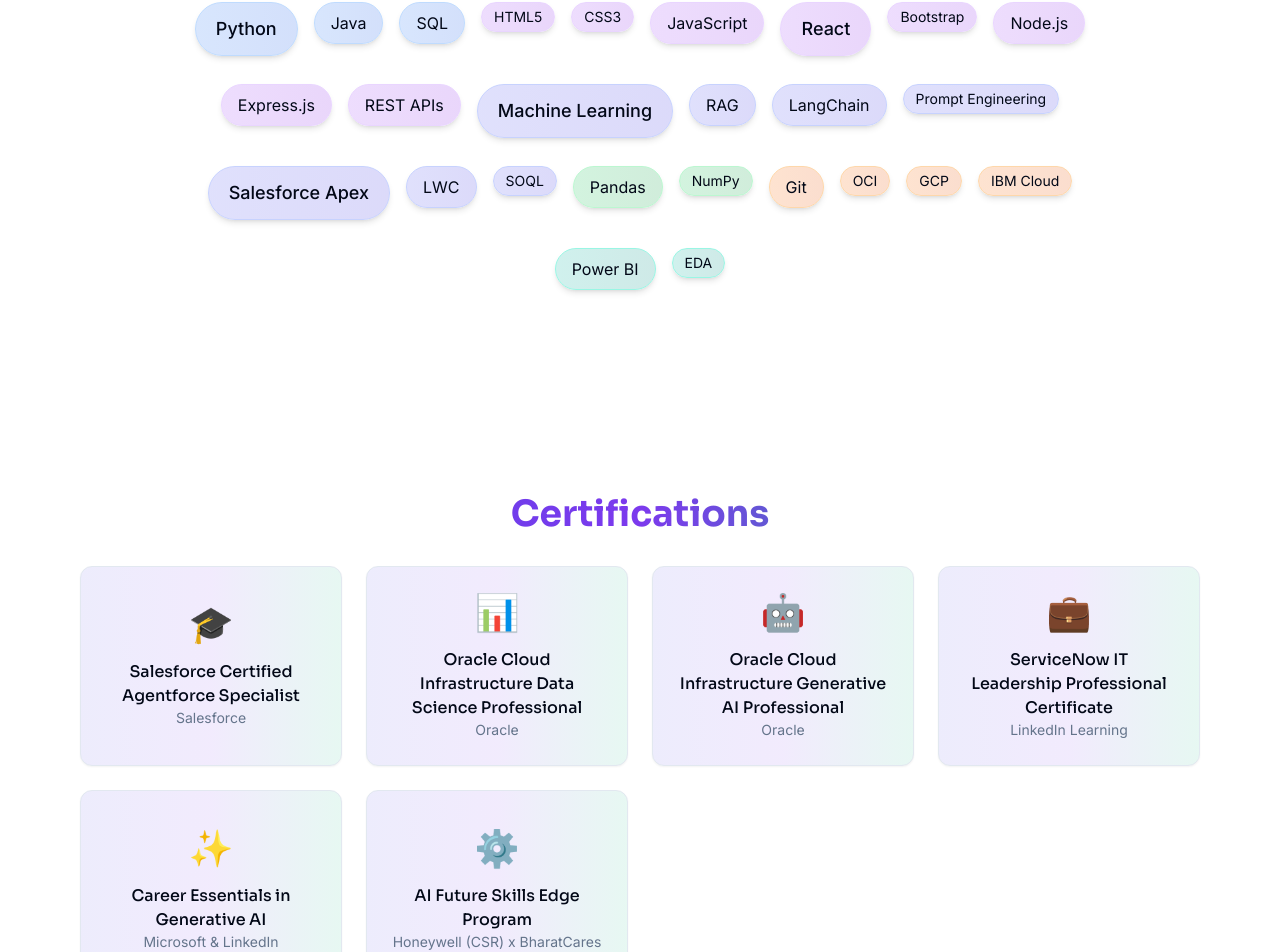
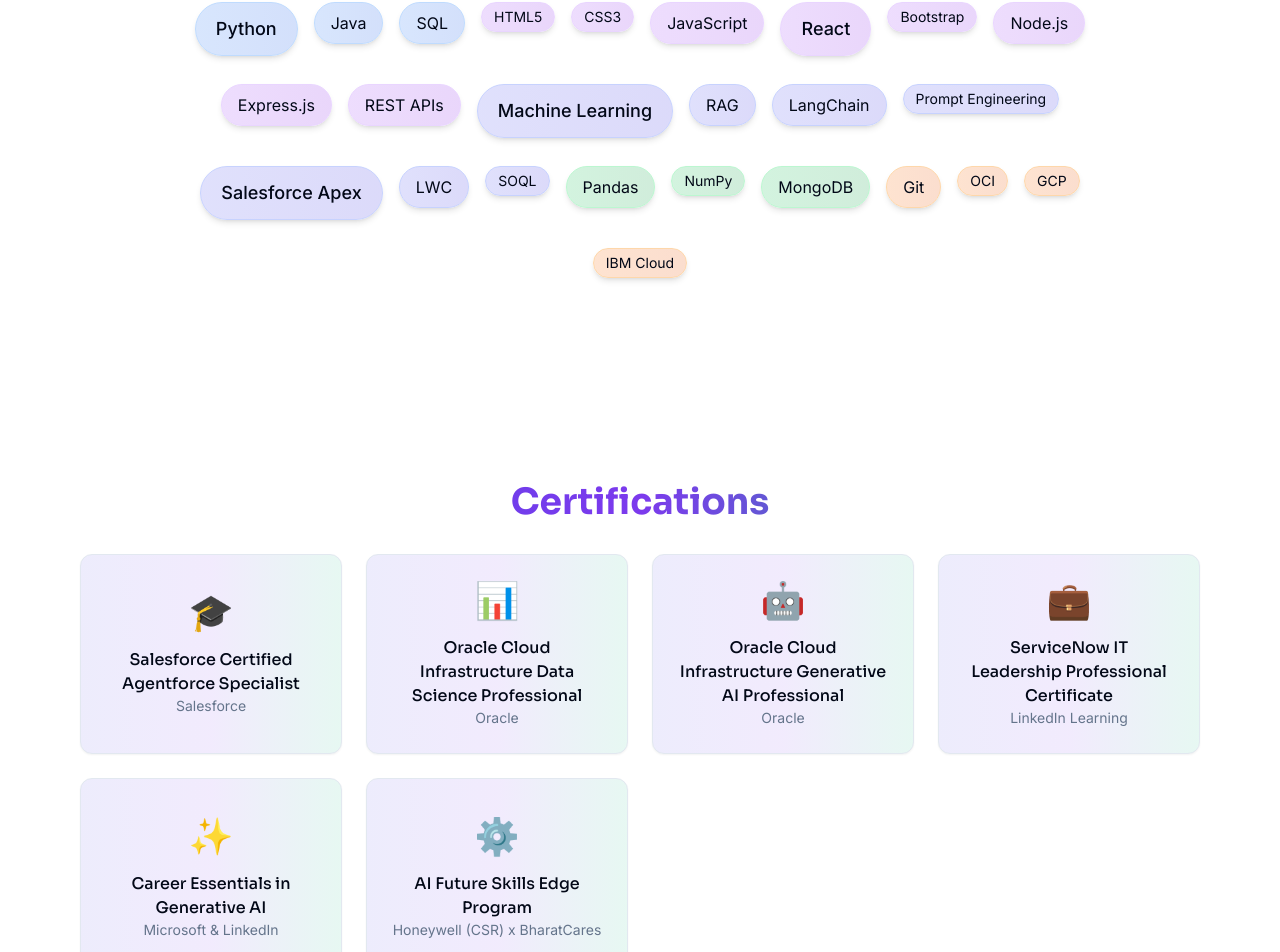
Before and after one commit to akhiranandan2003/portfolio, a React (Vite) app: page / in a window 1280 px wide. Shown: the part 3212-4164 px from the top of the page. Built offline with nearby package versions, Linux system fonts and the light colour scheme.

Commit message:
Update portfolio skills: add MongoDB and remove Power BI and EDA

```diff
--- a/src/components/SkillsSection.tsx
+++ b/src/components/SkillsSection.tsx
@@ -29,12 +29,12 @@ const skills: SkillBubble[] = [
   { name: "SOQL", size: "sm", category: "tech" },
   { name: "Pandas", size: "md", category: "db" },
   { name: "NumPy", size: "sm", category: "db" },
+  { name: "MongoDB", size: "md", category: "db" },
   { name: "Git", size: "md", category: "tool" },
   { name: "OCI", size: "sm", category: "tool" },
   { name: "GCP", size: "sm", category: "tool" },
   { name: "IBM Cloud", size: "sm", category: "tool" },
-  { name: "Power BI", size: "md", category: "analytics" },
-  { name: "EDA", size: "sm", category: "analytics" }
+
 ];
 
 const SkillsSection = () => {
```
